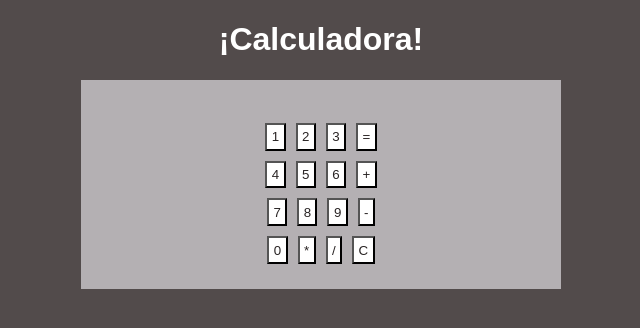
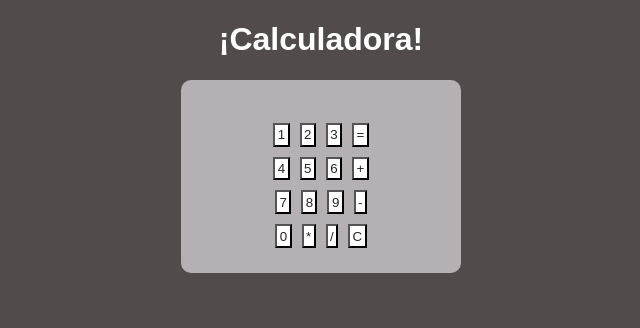
Before and after one commit to NicoUrrego/calculadoraReact, a React (Create React App) app: page / in a window 1280 px wide. Shown: the top 328 px of the page, without its empty margins (319-959 px from the left). Built offline with nearby package versions, Linux system fonts and the light colour scheme.

Commit message:
Commit styles calculadora

```diff
--- a/src/styles.css
+++ b/src/styles.css
@@ -14,7 +14,8 @@ font-family: sans-serif;
 .Calculadora {
   color: rgb(41, 36, 36);
   background-color: rgb(180, 176, 179);
-  margin: 400px;
+  border-radius: 10px;
+  margin: 500px;
   margin-top: 10px;
   padding: 20px
 }
```
